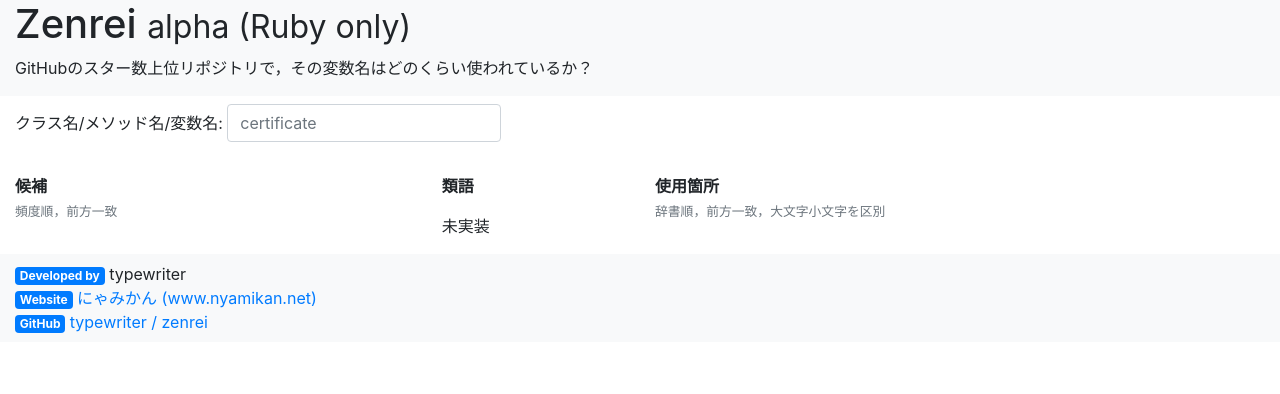
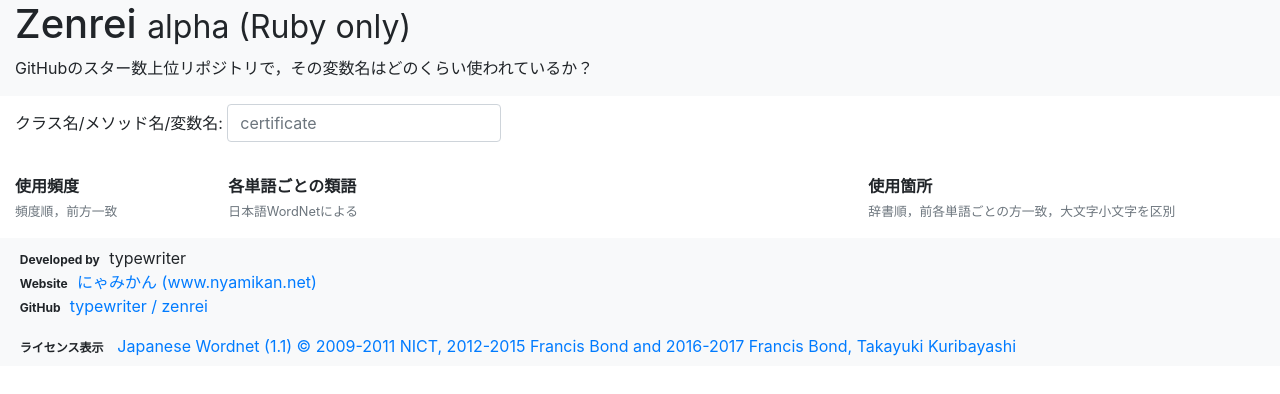
Before and after one commit to typewriter/zenrei, a Vue app in the folder view/: page / in a window 1280 px wide. Shown: the top 394 px of the page. Built offline with nearby package versions, Linux system fonts and the light colour scheme; what vue-async-computed would draw is missing.

Commit message:
Implement synonym view and loading spinner

```diff
--- a/view/package.json
+++ b/view/package.json
@@ -13,7 +13,8 @@
     "bootstrap-vue": "^2.0.0-rc.13",
     "lodash": "^4.17.11",
     "vue": "^2.6.6",
-    "vue-async-computed": "^3.6.1"
+    "vue-async-computed": "^3.6.1",
+    "wink-lemmatizer": "^3.0.1"
   },
   "devDependencies": {
     "@vue/cli-plugin-babel": "^3.4.0",
--- a/view/src/components/Footer.vue
+++ b/view/src/components/Footer.vue
@@ -2,9 +2,15 @@
   <b-container classs="footer" fluid>
     <b-row class="bg-light pt-2 pb-2">
       <b-col cols="12">
-        <b-badge variant="primary">Developed by </b-badge> typewriter<br>
-        <b-badge variant="primary">Website</b-badge>&nbsp;<a href="https://www.nyamikan.net">にゃみかん (www.nyamikan.net)</a><br>
-        <b-badge variant="primary">GitHub</b-badge>&nbsp;<a href="https://github.com/typewriter/zenrei">typewriter / zenrei</a>
+        <b-badge variant="white">Developed by </b-badge> typewriter<br>
+        <b-badge variant="white">Website</b-badge>&nbsp;<a href="https://www.nyamikan.net">にゃみかん (www.nyamikan.net)</a><br>
+        <b-badge variant="white">GitHub</b-badge>&nbsp;<a href="https://github.com/typewriter/zenrei">typewriter / zenrei</a>
+      </b-col>
+    </b-row>
+    <b-row class="bg-light pt-2 pb-2">
+      <b-col cols="12">
+        <b-badge variant="white">ライセンス表示</b-badge>&nbsp;
+        <a href="http://compling.hss.ntu.edu.sg/wnja/index.ja.html">Japanese Wordnet (1.1) © 2009-2011 NICT, 2012-2015 Francis Bond and 2016-2017 Francis Bond, Takayuki Kuribayashi</a>
       </b-col>
     </b-row>
   </b-container>
--- a/view/src/components/SearchBar.vue
+++ b/view/src/components/SearchBar.vue
@@ -9,18 +9,23 @@
       </b-col>
     </b-row>
     <b-row class="mt-4">
-      <b-col cols="7" md="4" class="mt-2">
-        <p><strong>候補</strong><br><span class="small text-muted">頻度順，前方一致</span></p>
+      <b-col cols="4" xl="2" class="mt-2">
+        <p><strong>使用頻度</strong>&nbsp;<b-spinner variant="secondary" type="grow" small v-if="suggesting" /><br><span class="small text-muted">頻度順，前方一致</span></p>
         <!-- eslint-disable-next-line -->
         <Suggest v-for="suggest in suggests" v-bind:suggest="suggest" v-bind:keyword="debounceKeyword" @use="useName" />
         <p v-if="suggests && suggests.length <= 0">見つかりませんでした．</p>
       </b-col>
-      <b-col cols="5" md="2" class="mt-2">
-        <p><strong>類語</strong></p>
-        <p>未実装</p>
+      <b-col cols="8" xl="6" class="mt-2">
+        <p><strong>各単語ごとの類語</strong>&nbsp;<b-spinner variant="secondary" type="grow" small v-if="synonyming" /><br><span class="small text-muted">日本語WordNetによる</span></p>
+        <b-container fluid>
+          <b-row>
+            <!-- eslint-disable-next-line -->
+            <SynonymKey v-for="(synonym, word) in synonyms" v-bind:synonym="synonym" v-bind:keyword="word" />
+          </b-row>
+        </b-container>
       </b-col>
-      <b-col cols="12" md="6" class="mt-2">
-        <p><strong>使用箇所 <span v-if="results && results.length > 0 && results.length > 100">(100〜 件)</span><span v-if="results && results.length > 0 && results.length <= 100">({{results.length}} 件)</span></strong><br><span class="small text-muted">辞書順，前方一致，大文字小文字を区別</span></p>
+      <b-col cols="12" xl="4" class="mt-2">
+        <p><strong>使用箇所 <span v-if="results && results.length > 0 && results.length > 100">(100〜 件)</span><span v-if="results && results.length > 0 && results.length <= 100">({{results.length}} 件)</span></strong>&nbsp;<b-spinner variant="secondary" type="grow" small v-if="resulting" /><br><span class="small text-muted">辞書順，前各単語ごとの方一致，大文字小文字を区別</span></p>
         <!-- eslint-disable-next-line -->
         <Result v-for="result in results" v-bind:result="result" v-bind:keyword="debounceKeyword" />
         <p v-if="results && results.length <= 0">{{debounceKeyword}} にマッチする結果が見つかりませんでした．</p>
@@ -34,18 +39,24 @@
 import _ from 'lodash'
 import Result from './Result.vue'
 import Suggest from './Suggest.vue'
+import SynonymKey from './SynonymKey.vue'
+import lemmatizer from 'wink-lemmatizer'
 
 export default {
   name: 'SearchBar',
   data: function () {
-    return { keyword: '', debounceKeyword: '' }
+    return { keyword: '', debounceKeyword: '', suggesting: false, synonyming: false, resulting: false }
   },
   components: {
     Result: Result,
-    Suggest: Suggest
+    Suggest: Suggest,
+    SynonymKey: SynonymKey
   },
   watch: {
     keyword: function (val) {
+      this.suggesting = true
+      this.synonyming = true
+      this.resulting = true
       this.debouncer()
     }
   },
@@ -62,12 +73,51 @@
     async results () {
       const keyword = this.debounceKeyword
       const res = await Axios.get('/v1/search?q=' + keyword)
+      this.resulting = false
       return res.data[keyword] || []
     },
     async suggests () {
       const keyword = this.debounceKeyword
       const res = await Axios.get('/v1/suggest?q=' + keyword)
+      this.suggesting = false
       return res.data || []
+    },
+    async synonyms () {
+      var results = {}
+
+      if (this.debounceKeyword === '') {
+        this.synonyming = false
+        return results
+      }
+
+      const keywords = this.debounceKeyword.toLowerCase().split('_')
+
+      for (let keyword of keywords) {
+        const adjectiveLemma = lemmatizer.adjective(keyword)
+        const nounLemma = lemmatizer.noun(keyword)
+        const verbLemma = lemmatizer.verb(keyword)
+
+        var lemmas = []
+        if (adjectiveLemma !== keyword) { lemmas.push(adjectiveLemma) }
+        if (nounLemma !== keyword) { lemmas.push(nounLemma) }
+        if (verbLemma !== keyword) { lemmas.push(verbLemma) }
+        if (lemmas.length === 0) { lemmas.push(keyword) }
+
+        var result = {}
+        for (let lemma of lemmas) {
+          const res = await Axios.get('/v1/synonym?q=' + lemma)
+          if (res.data == null) { continue }
+
+          for (let v of res.data) {
+            if (!(v.Synset in result)) { result[v.Synset] = {} }
+            if (!(v.Lang in result[v.Synset])) { result[v.Synset][v.Lang] = [] }
+            result[v.Synset][v.Lang].push(v.Name)
+          }
+        }
+        results[keyword] = result
+      }
+      this.synonyming = false
+      return results
     }
   }
 }
```
Also changed, not shown: 1 other file (tests, documents, lock files or other folders).
